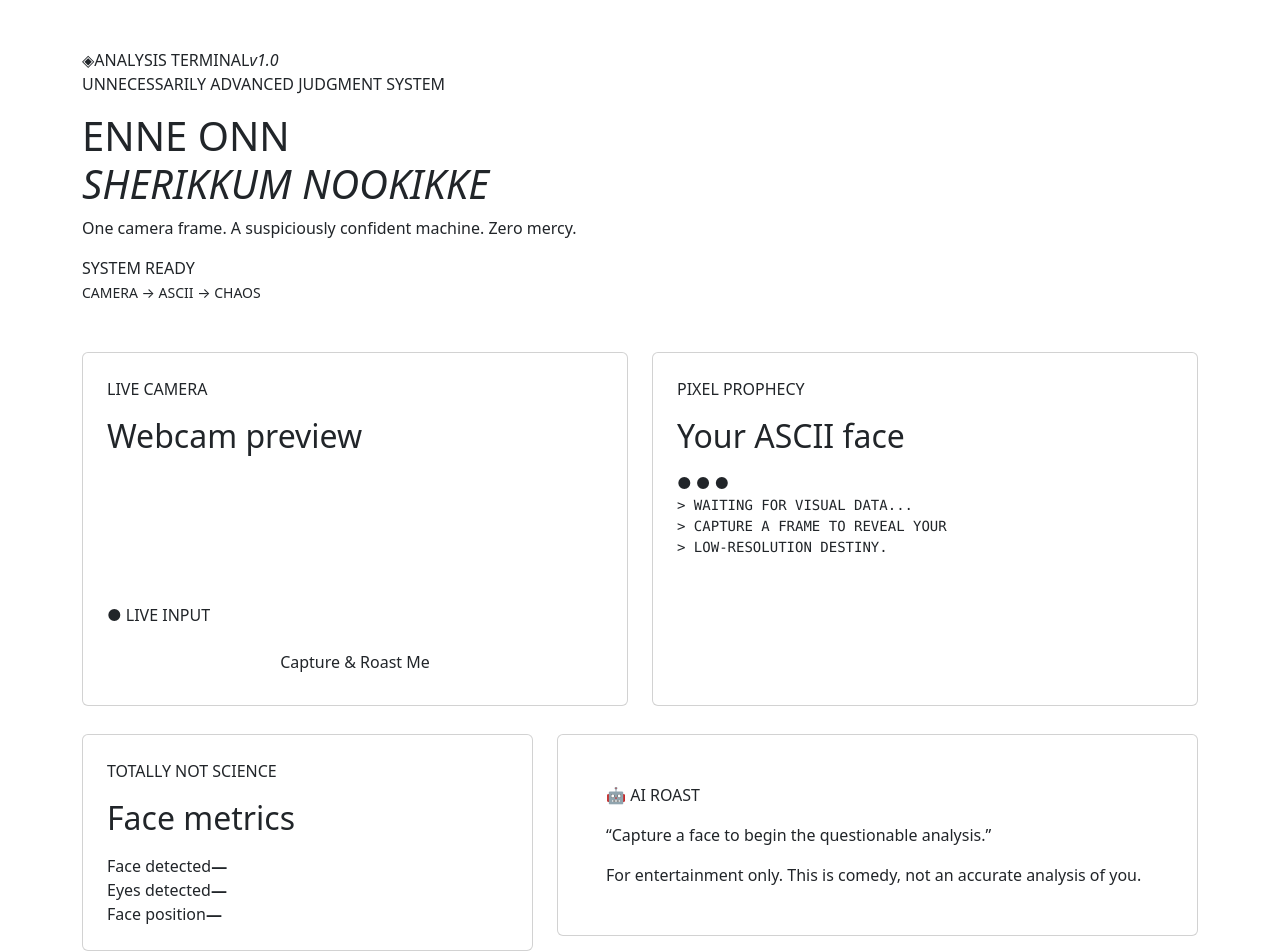
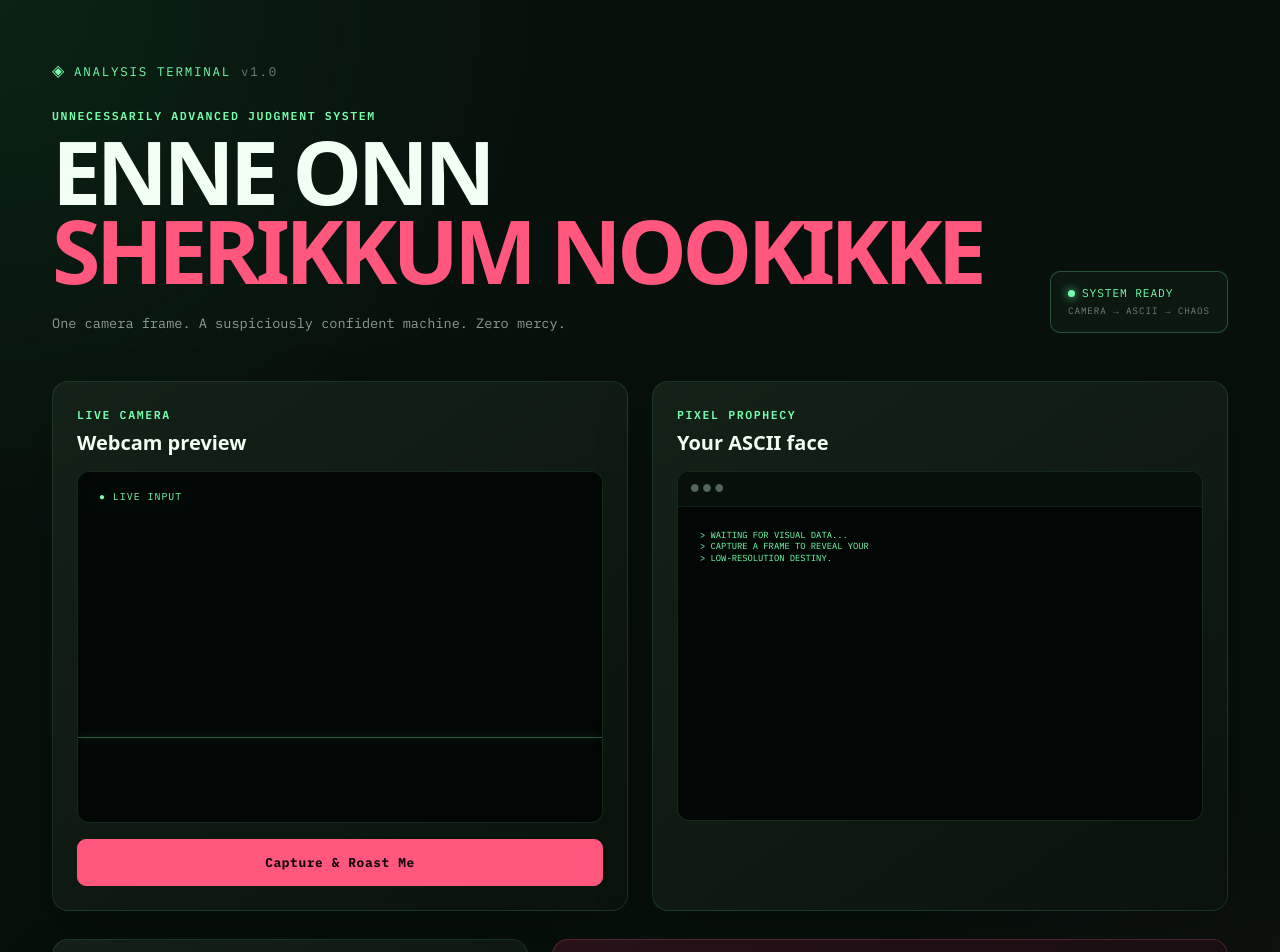
Before and after one commit to Anoushka02/enne_onn_sookshich_nokkiye, a React (Vite) app in the folder frontend/: page / in a window 1280 px wide. Shown: the top 952 px of the page. Built offline with nearby package versions, Linux system fonts and the light colour scheme; no server answers.

Commit message:
Update App.css

```diff
--- a/frontend/src/App.css
+++ b/frontend/src/App.css
@@ -0,0 +1,470 @@
+@import url('https://fonts.googleapis.com/css2?family=IBM+Plex+Mono:wght@400;500;600;700&family=Space+Grotesk:wght@400;500;600;700&display=swap');
+
+:root {
+  font-family: 'Space Grotesk', sans-serif;
+  color: #e8f5e9;
+  background: #07100b;
+  font-synthesis: none;
+  text-rendering: optimizeLegibility;
+}
+
+* {
+  box-sizing: border-box;
+}
+
+body {
+  margin: 0;
+  min-width: 320px;
+  min-height: 100vh;
+  background:
+    radial-gradient(
+      circle at top left,
+      rgba(45, 255, 135, 0.08),
+      transparent 30%
+    ),
+    radial-gradient(
+      circle at bottom right,
+      rgba(255, 65, 110, 0.07),
+      transparent 30%
+    ),
+    #07100b;
+}
+
+body::before {
+  content: '';
+  position: fixed;
+  inset: 0;
+  pointer-events: none;
+  opacity: 0.15;
+  background-image:
+    linear-gradient(
+      rgba(255, 255, 255, 0.025) 1px,
+      transparent 1px
+    ),
+    linear-gradient(
+      90deg,
+      rgba(255, 255, 255, 0.025) 1px,
+      transparent 1px
+    );
+  background-size: 40px 40px;
+}
+
+main {
+  min-height: 100vh;
+}
+
+.container {
+  max-width: 1200px;
+}
+
+
+/* =========================
+   HEADER
+========================= */
+
+.hero {
+  padding-top: 10px;
+}
+
+.brand-mark {
+  font-family: 'IBM Plex Mono', monospace;
+  font-size: 0.78rem;
+  letter-spacing: 0.14em;
+  color: #77ffae;
+  margin-bottom: 25px;
+}
+
+.brand-mark span {
+  font-size: 1rem;
+  margin-right: 8px;
+}
+
+.brand-mark i {
+  color: #718078;
+  font-style: normal;
+  margin-left: 10px;
+}
+
+.hero-copy {
+  display: flex;
+  justify-content: space-between;
+  align-items: flex-end;
+  gap: 30px;
+}
+
+.eyebrow {
+  margin: 0 0 8px;
+  color: #77ffae;
+  font-family: 'IBM Plex Mono', monospace;
+  font-size: 0.72rem;
+  font-weight: 600;
+  letter-spacing: 0.14em;
+}
+
+h1,
+h2 {
+  font-weight: 700;
+}
+
+h1 {
+  margin: 0;
+  font-size: clamp(2.5rem, 7vw, 5.5rem);
+  line-height: 0.9;
+  letter-spacing: -0.055em;
+  color: #f2fff4;
+}
+
+h1 em {
+  color: #ff577d;
+  font-style: normal;
+}
+
+h2 {
+  margin: 0;
+  font-size: 1.25rem;
+  color: #f0fff3;
+}
+
+.hero-text {
+  max-width: 560px;
+  margin: 22px 0 0;
+  color: #8d9b91;
+  font-family: 'IBM Plex Mono', monospace;
+  font-size: 0.85rem;
+}
+
+.status-pill {
+  flex-shrink: 0;
+  border: 1px solid rgba(119, 255, 174, 0.25);
+  padding: 13px 17px;
+  border-radius: 10px;
+  background: rgba(119, 255, 174, 0.035);
+  color: #77ffae;
+  font-family: 'IBM Plex Mono', monospace;
+  font-size: 0.7rem;
+  letter-spacing: 0.08em;
+}
+
+.status-pill b {
+  display: inline-block;
+  width: 7px;
+  height: 7px;
+  margin-right: 7px;
+  border-radius: 50%;
+  background: #77ffae;
+  box-shadow: 0 0 10px #77ffae;
+}
+
+.status-pill small {
+  color: #728078;
+  font-size: 0.58rem;
+}
+
+
+/* =========================
+   CARDS
+========================= */
+
+.panel-card,
+.roast-card {
+  overflow: hidden;
+  border-radius: 16px;
+}
+
+.panel-card {
+  border: 1px solid rgba(119, 255, 174, 0.12);
+  background:
+    linear-gradient(
+      145deg,
+      rgba(20, 34, 25, 0.94),
+      rgba(10, 19, 13, 0.94)
+    );
+  box-shadow:
+    0 25px 60px rgba(0, 0, 0, 0.2);
+}
+
+.roast-card {
+  border: 1px solid rgba(255, 87, 125, 0.25);
+  background:
+    linear-gradient(
+      145deg,
+      rgba(40, 18, 25, 0.96),
+      rgba(18, 12, 15, 0.96)
+    );
+  min-height: 100%;
+}
+
+.card-body {
+  color: #e8f5e9;
+}
+
+
+/* =========================
+   CAMERA
+========================= */
+
+.camera-wrap {
+  position: relative;
+  overflow: hidden;
+  min-height: 350px;
+  border: 1px solid rgba(119, 255, 174, 0.14);
+  border-radius: 12px;
+  background: #020604;
+}
+
+.camera-wrap video {
+  display: block;
+  width: 100%;
+  height: 350px;
+  object-fit: cover;
+  transform: scaleX(-1);
+}
+
+.camera-label {
+  position: absolute;
+  z-index: 3;
+  top: 12px;
+  left: 12px;
+  padding: 6px 9px;
+  border-radius: 5px;
+  background: rgba(3, 10, 6, 0.75);
+  color: #77ffae;
+  font-family: 'IBM Plex Mono', monospace;
+  font-size: 0.62rem;
+  letter-spacing: 0.1em;
+}
+
+.scan-line {
+  position: absolute;
+  z-index: 2;
+  left: 0;
+  right: 0;
+  top: 50%;
+  height: 1px;
+  background: rgba(119, 255, 174, 0.35);
+  box-shadow: 0 0 10px rgba(119, 255, 174, 0.45);
+  pointer-events: none;
+  animation: scan 4s linear infinite;
+}
+
+@keyframes scan {
+  0% {
+    transform: translateY(-150px);
+  }
+
+  50% {
+    transform: translateY(150px);
+  }
+
+  100% {
+    transform: translateY(-150px);
+  }
+}
+
+
+/* =========================
+   BUTTON
+========================= */
+
+.roast-button {
+  border: 1px solid #ff577d;
+  border-radius: 9px;
+  padding: 13px 18px;
+  background: #ff577d;
+  color: #13060a;
+  font-family: 'IBM Plex Mono', monospace;
+  font-size: 0.8rem;
+  font-weight: 700;
+  letter-spacing: 0.05em;
+  transition:
+    transform 0.2s ease,
+    box-shadow 0.2s ease,
+    background 0.2s ease;
+}
+
+.roast-button:hover:not(:disabled) {
+  background: #ff7191;
+  box-shadow:
+    0 0 25px rgba(255, 87, 125, 0.25);
+  transform: translateY(-1px);
+}
+
+.roast-button:disabled {
+  opacity: 0.5;
+  cursor: not-allowed;
+}
+
+
+/* =========================
+   ASCII
+========================= */
+
+.ascii-shell {
+  position: relative;
+  min-height: 350px;
+  overflow: auto;
+  border: 1px solid rgba(119, 255, 174, 0.14);
+  border-radius: 12px;
+  background: #020604;
+}
+
+.terminal-dots {
+  position: sticky;
+  top: 0;
+  display: block;
+  padding: 9px 12px;
+  border-bottom: 1px solid rgba(119, 255, 174, 0.08);
+  background: #07100b;
+  color: #52665a;
+  font-size: 0.65rem;
+}
+
+.ascii-art {
+  margin: 0;
+  padding: 22px;
+  color: #77ffae;
+  font-family: 'IBM Plex Mono', monospace;
+  font-size: 0.55rem;
+  line-height: 0.72rem;
+  text-shadow:
+    0 0 8px rgba(119, 255, 174, 0.2);
+  white-space: pre;
+}
+
+
+/* =========================
+   METRICS
+========================= */
+
+.metrics {
+  display: grid;
+  gap: 10px;
+}
+
+.metric {
+  display: flex;
+  justify-content: space-between;
+  align-items: center;
+  padding: 13px 14px;
+  border: 1px solid rgba(119, 255, 174, 0.09);
+  border-radius: 8px;
+  background: rgba(119, 255, 174, 0.025);
+}
+
+.metric span {
+  color: #7f9084;
+  font-family: 'IBM Plex Mono', monospace;
+  font-size: 0.7rem;
+}
+
+.metric strong {
+  color: #77ffae;
+  font-family: 'IBM Plex Mono', monospace;
+  font-size: 0.75rem;
+}
+
+
+/* =========================
+   ROAST
+========================= */
+
+.roast-card blockquote {
+  margin: 28px 0 0;
+  color: #fff1f4;
+  font-size: clamp(1.4rem, 2.6vw, 2rem);
+  line-height: 1.3;
+  font-weight: 600;
+}
+
+.confidence {
+  display: inline-block;
+  margin-top: 22px;
+  padding: 7px 10px;
+  border: 1px solid rgba(255, 87, 125, 0.2);
+  border-radius: 6px;
+  color: #ff8ca6;
+  font-family: 'IBM Plex Mono', monospace;
+  font-size: 0.65rem;
+}
+
+.disclaimer {
+  color: #75676b;
+  font-family: 'IBM Plex Mono', monospace;
+  font-size: 0.65rem;
+}
+
+
+/* =========================
+   CAPTURED IMAGE
+========================= */
+
+.captured-image {
+  display: block;
+  width: 100%;
+  max-height: 450px;
+  object-fit: contain;
+  border-radius: 10px;
+  border: 1px solid rgba(119, 255, 174, 0.12);
+  background: #020604;
+}
+
+
+/* =========================
+   ALERT
+========================= */
+
+.alert-warning {
+  border: 1px solid rgba(255, 193, 7, 0.25);
+  background: rgba(255, 193, 7, 0.06);
+  color: #e4c86a;
+}
+
+
+/* =========================
+   FOOTER
+========================= */
+
+footer {
+  color: #4e5c53;
+  font-family: 'IBM Plex Mono', monospace;
+  font-size: 0.65rem;
+}
+
+
+/* =========================
+   MOBILE
+========================= */
+
+@media (max-width: 991px) {
+  .hero-copy {
+    align-items: flex-start;
+    flex-direction: column;
+  }
+
+  .status-pill {
+    width: 100%;
+  }
+}
+
+@media (max-width: 576px) {
+  .camera-wrap,
+  .camera-wrap video,
+  .ascii-shell {
+    min-height: 280px;
+    height: 280px;
+  }
+
+  .camera-wrap video {
+    height: 280px;
+  }
+
+  h1 {
+    font-size: 2.7rem;
+  }
+
+  .ascii-art {
+    padding: 15px;
+    font-size: 0.42rem;
+    line-height: 0.58rem;
+  }
+}
```
